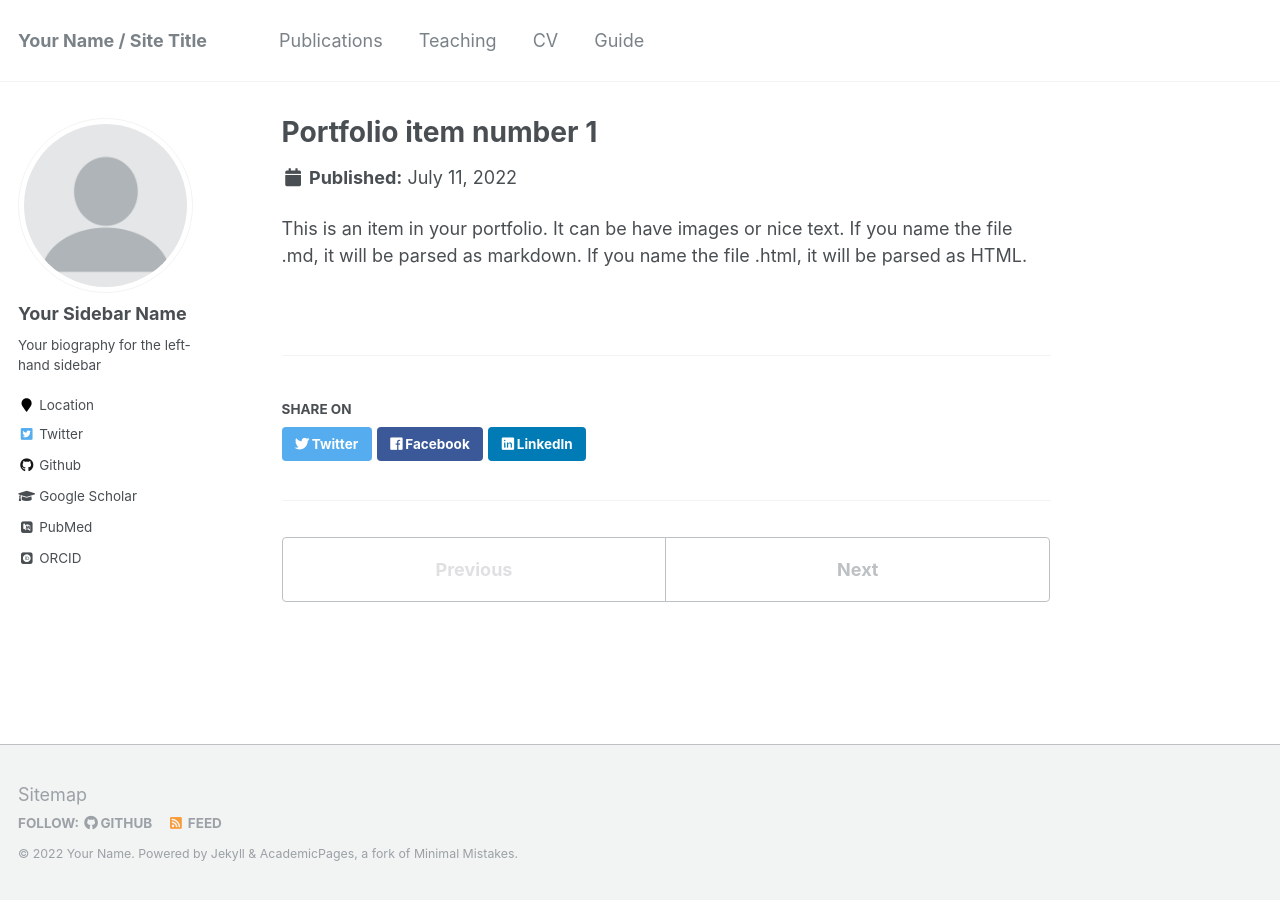
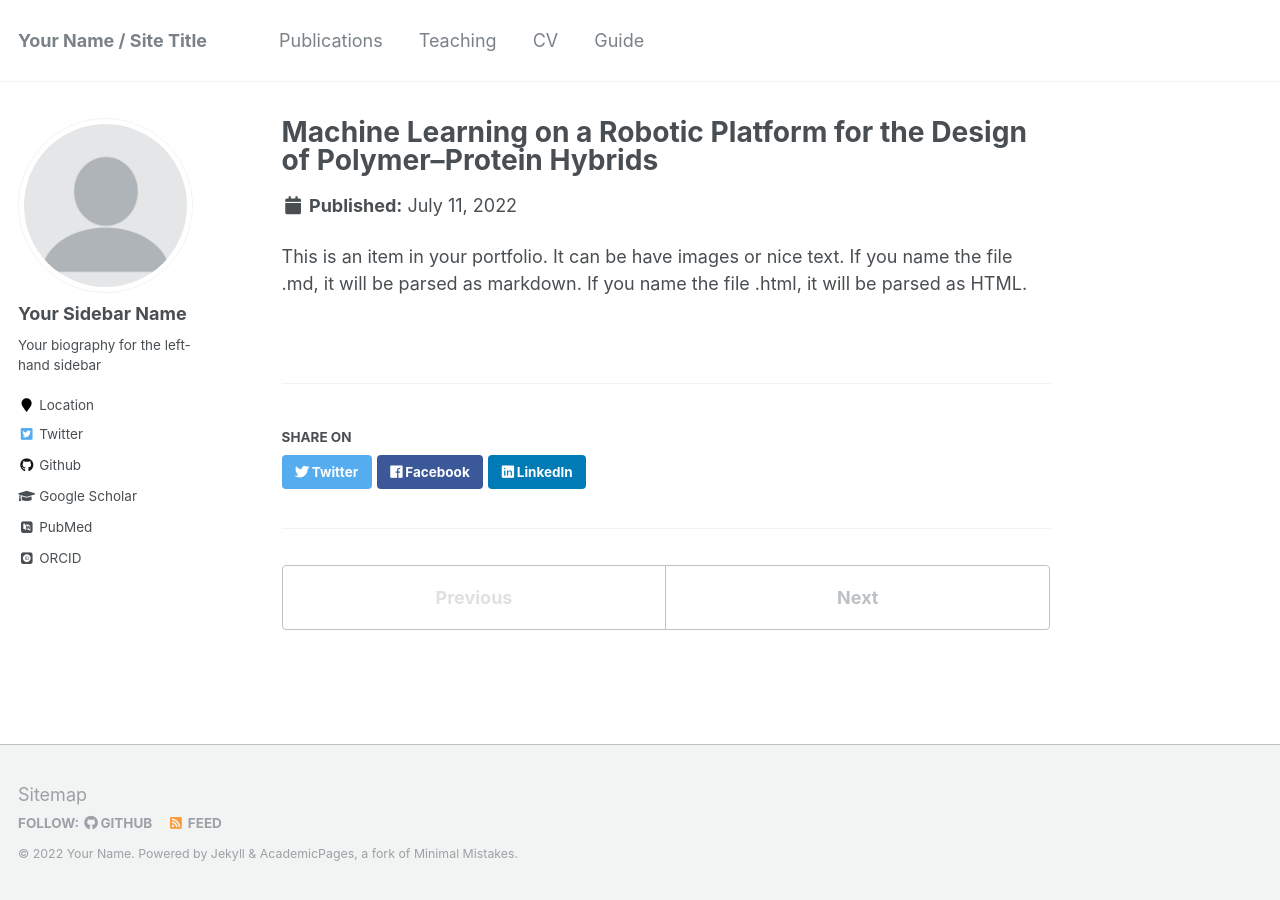
Before and after one commit to roshanpatel317/roshanpatel317.github.io, a Jekyll site: the page built from _portfolio/portfolio-1.md, in a window 1280 px wide. Built offline with Jekyll 4.4.1, drawn with Linux system fonts in a browser that asks for light colours; some web fonts are replaced.

Commit message:
Update portfolio-1.md

```diff
--- a/_portfolio/portfolio-1.md
+++ b/_portfolio/portfolio-1.md
@@ -1,6 +1,6 @@
 ---
-title: "Portfolio item number 1"
-excerpt: "Short description of portfolio item number 1<br/><img src='/images/500x300.png'>"
+title: "Machine Learning on a Robotic Platform for the Design of Polymer–Protein Hybrids"
+excerpt: "Tamasi, M. J.+, **Patel, R. A.**+, Borca, C. H.+, Kosuri, S.+, Mugnier, H., Upadhya, R., Murthy, N. S., Webb, M. A., Gormley, A. J.<br/><img src='/images/3_enzyme.png'>"
 collection: portfolio
 ---
 
```
